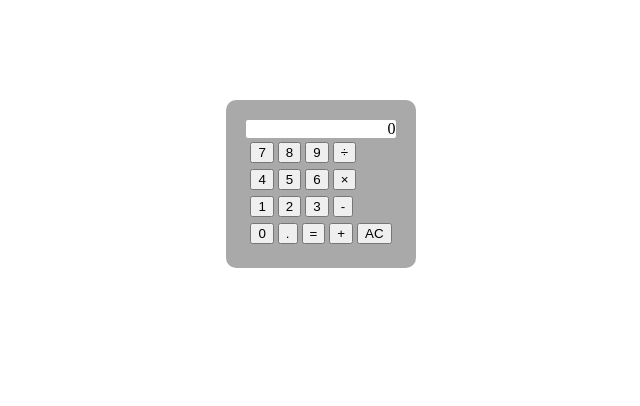
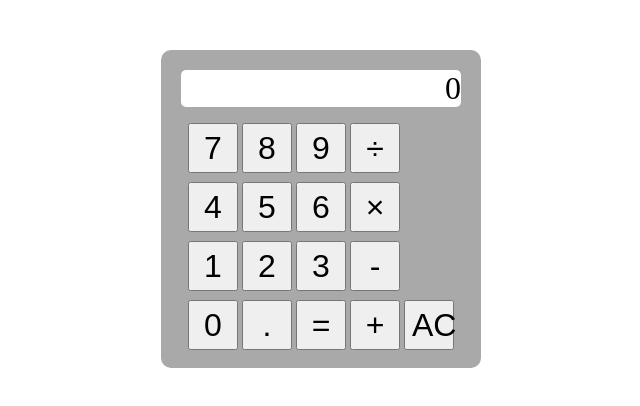
Before and after one commit to admart128/calculator, a plain HTML site: page index.html in a window 1280 px wide. Shown: the whole page, without its empty margins (319-959 px from the left). Drawn offline with Linux system fonts and the light colour scheme.

Commit message:
feat: Total overhaul of CSS
In order to learn developer tools, I made many changes for this single commit.

It's likely that this project will be finished shortly like this.

Changes include increased font-size to 32, increased button sizes, and
generally better layout.

```diff
--- a/styles.css
+++ b/styles.css
@@ -1,38 +1,41 @@
+* {
+    font-size: 32px;
+}
+
 body {
     display: flex;
     justify-content: center;
-    width: 100%;
-    max-width: 600px;
-    margin: 0 auto;
-    margin-top: 100px;
+    margin-top: 50px;
+}
+
+#calculator-body {
+    width: 280px;
+    background: #a9a9a9;
+    padding: 20px;
+    border-radius: 10px;
 }
 
 #display-container {
     display: flex;
     justify-content: flex-end;
     background: #FFFFFF;
-    border-radius: 2px;
-}
-
-#calculator-body {
-    width: 100;
-    max-width: 200px;
-    background: #a9a9a9;
-    padding: 20px;
-    border-radius: 10px;
+    border-radius: 5px;
 }
 
 #button-container {
     background: #a9a9a9;
-    width: 50%;
+    width: 100%;
 }
 
 #button-container > div {
     display: flex;
     justify-content: flex-start;
-    margin: 2px;
+    margin: 5px;
 }
 
 #button-container > div > div > button {
+    width: 50px;
+    height: 50px;
+    transform: translateY(9px);
     margin: 2px;
 }
```
